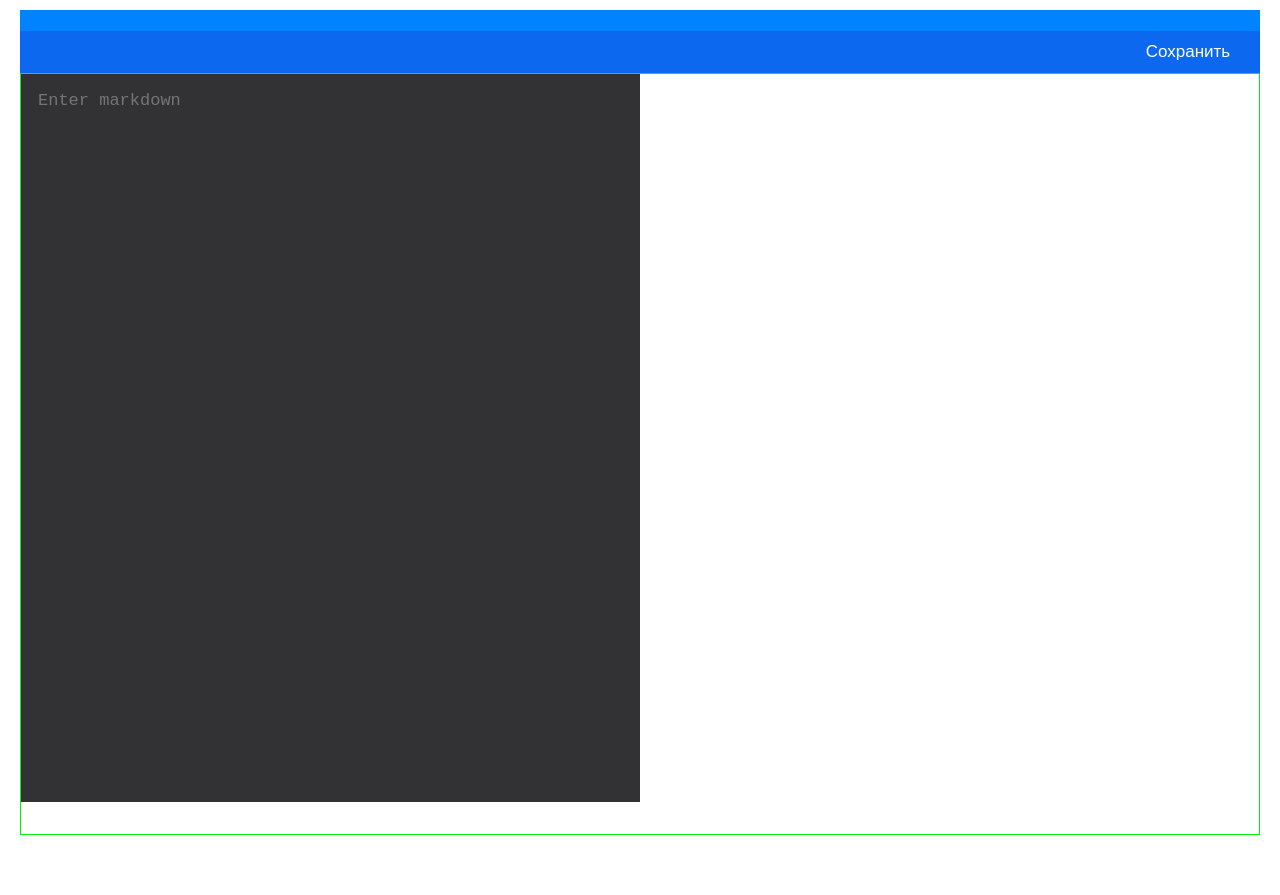
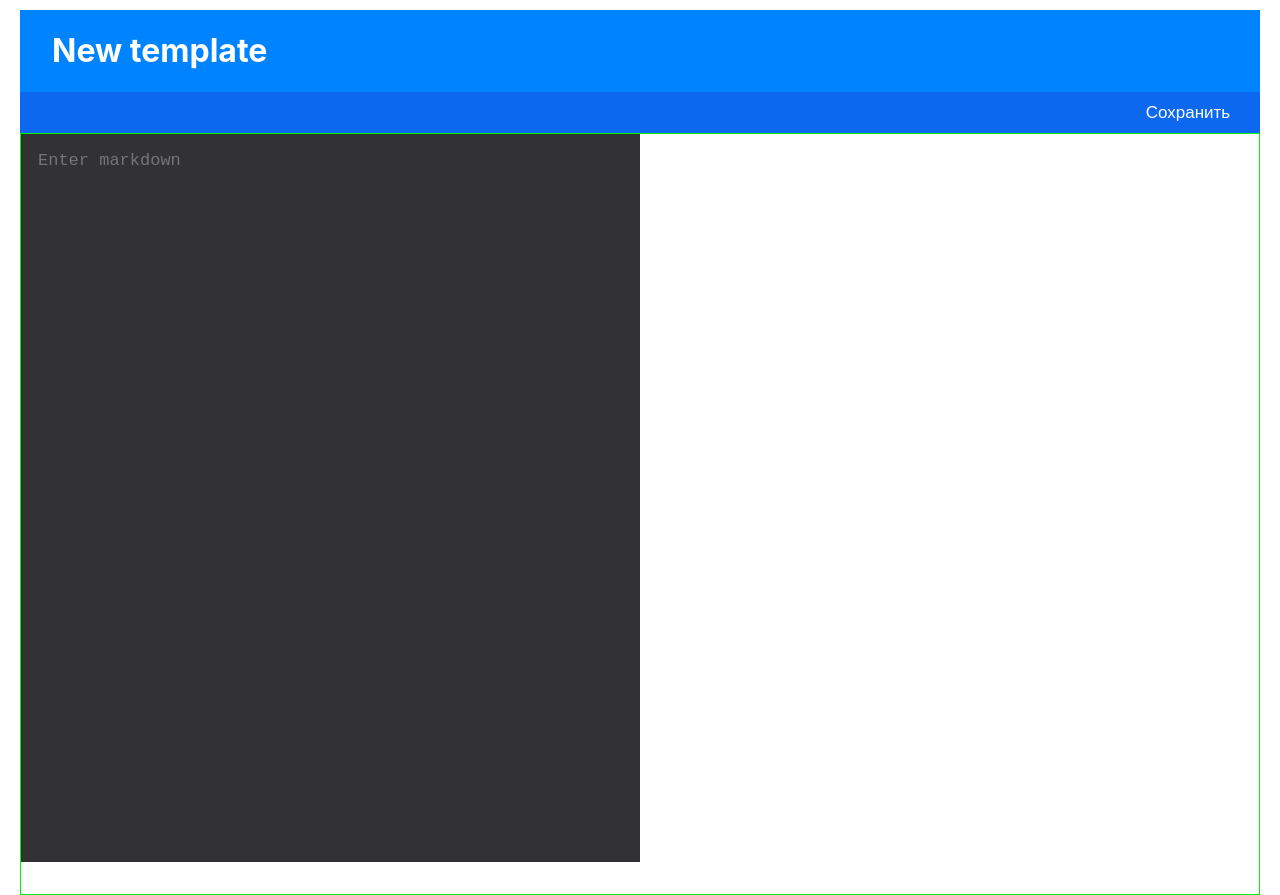
Before and after one commit to FrostyMemes/template-service-client, a React (Create React App) app: page /editor/new in a window 1280 px wide. Before the commit the page ends 835 px from the top, so only its background shows below. Built offline with nearby package versions, Linux system fonts and the light colour scheme.

Commit message:
refactor: changed conception for accessing to Editor and added handlers for every Editor page

```diff
--- a/src/components/pages/Editor/EditorNewPage.jsx
+++ b/src/components/pages/Editor/EditorNewPage.jsx
@@ -1,36 +1,22 @@
 import React, {useState} from 'react';
 import Editor from  './Editor'
-import * as TemplateService from "../../../services/TemplateService";
+import {saveTemplate} from "../../../store/reducers/TemplatesActions";
+import {useDispatch} from "react-redux";
 
 const EditorNewPage = () => {
-
-    const [title, setTitle] = useState('New template')
-    const [markdown, setMarkdown] = useState('')
-    const [render, setRender] = useState('')
-
-    const handlerSaveTemplate = () =>
+    const dispatch = useDispatch()
+    const handlerSaveTemplate = (data) =>
     {
-        TemplateService.saveTemplate(
-            {
-                Title: title,
-                Markdown: markdown,
-                Markup: render,
-                UserId: 1
-            }
-        ).then(response => console.log(response))
-            .catch(error => setRender(error.message))
+        dispatch(saveTemplate(data))
     }
 
     return (
         <div>
             <Editor
-                title={title}
-                markdown={markdown}
-                render = {render}
-                setMarkdown={setMarkdown}
-                setTitle={setTitle}
-                setRender={setRender}
-                saveTemplate={handlerSaveTemplate}
+                templateTitle="New template"
+                templateMarkdown=""
+                templateMarkup=""
+                actionTemplate={handlerSaveTemplate}
             />
         </div>
     );
--- a/src/components/pages/Editor/EditorUpdatePage.jsx
+++ b/src/components/pages/Editor/EditorUpdatePage.jsx
@@ -1,10 +1,37 @@
-import React from 'react';
+import React, {useEffect, useState} from 'react';
 import Editor from  './Editor'
+import {useParams} from "react-router-dom";
+import {getTemplateById} from "../../../services/TemplateService";
 
 const EditorUpdatePage = () => {
+
+    const {idTemplate} = useParams()
+    const [template, setTemplate] = useState({
+        Id: "",
+        Title: "",
+        Markdown:"",
+        Markup:"",
+    })
+
+    const handlerUpdateTemplate = (data) => {
+
+    }
+
+    useEffect(() => {
+        getTemplateById(idTemplate)
+            .then(response => setTemplate(response.data))
+            .catch(error => console.log(error))
+    }, [idTemplate])
+
+
     return (
         <div>
-
+            <Editor
+                templateTitle={template.Title}
+                templateMarkdown={template.Markdown}
+                templateMarkup={template.Markup}
+                actionTemplate={handlerUpdateTemplate}
+            />
         </div>
     );
 };
--- a/src/components/pages/Templater/TemplaterPage.jsx
+++ b/src/components/pages/Templater/TemplaterPage.jsx
@@ -2,7 +2,7 @@ import React, {useEffect, useState} from 'react';
 import classes from "./TemplaterPage.module.scss";
 import TemplateList from "../../ui/TemplateList/TemplateList";
 import Template from "../../ui/Template/Template";
-import {fetchTemplates} from "../../../store/reducers/TemplateActions";
+import {fetchTemplates} from "../../../store/reducers/TemplatesActions";
 import {useDispatch, useSelector} from "react-redux";
 import CircleButton from "../../ui/CircleButton/CircleButton";
 
@@ -12,6 +12,7 @@ const TemplaterPage = () => {
     const dispatch = useDispatch()
 
     const [currentId, setCurrentId] = useState(null)
+    const [markup, setMarkup] = useState(null)
 
     useEffect(() => {
         dispatch(fetchTemplates())
```
